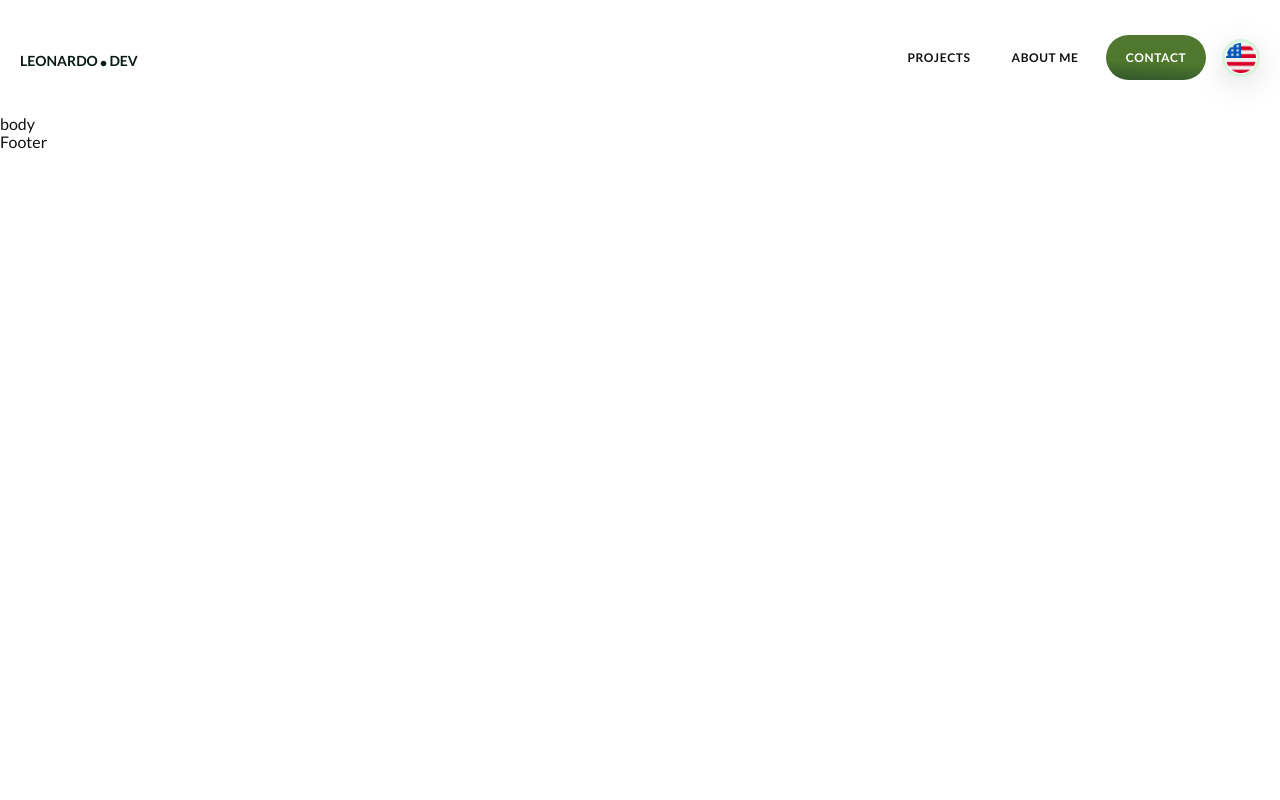
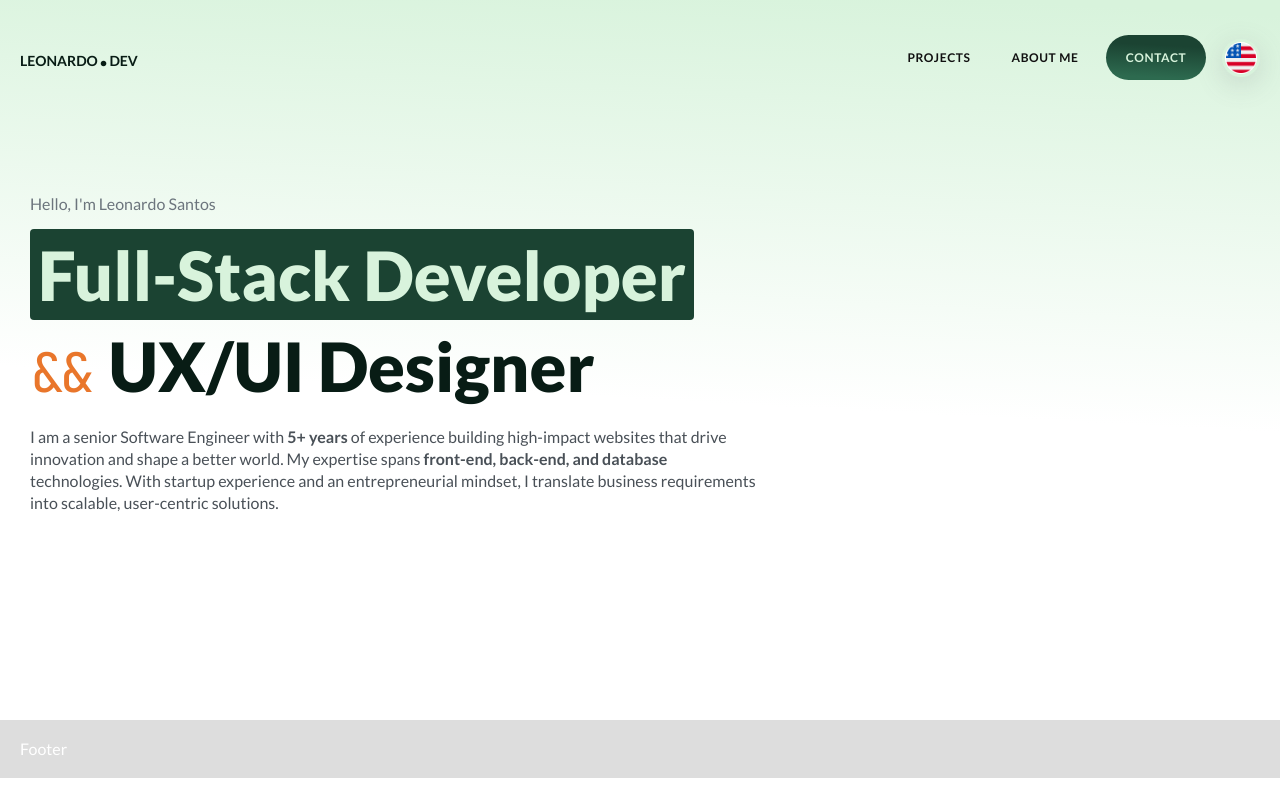
Before and after one commit to Santos-Leonardo/my-portfolio, a React (Vite) app: page / in a window 1280 px wide. Built offline with nearby package versions, Linux system fonts and the light colour scheme.

Commit message:
New colors on header; Implementation of the first section on the Home page

```diff
--- a/index.html
+++ b/index.html
@@ -6,6 +6,7 @@
         <link rel="preconnect" href="https://fonts.googleapis.com">
         <link rel="preconnect" href="https://fonts.gstatic.com" crossorigin>
         <link href="https://fonts.googleapis.com/css2?family=Lato:ital,wght@0,300;0,400;0,700;0,900;1,300;1,400;1,700;1,900&display=swap" rel="stylesheet">
+        <link href="https://fonts.googleapis.com/css2?family=JetBrains+Mono&display=swap" rel="stylesheet">
         <link rel="stylesheet" href="./src/assets/css/normalize-reset.css" />
         <meta name="viewport" content="width=device-width, initial-scale=1.0" />
         <title>Leonardo Santos | Full-Stack Developer</title>
--- a/src/App.jsx
+++ b/src/App.jsx
@@ -2,7 +2,7 @@
 
 import { ContextStorage } from './context/Context'
 import Header from './layout/header/Header'
-import Body from "./pages/body/Body"
+import Home from "./pages/home/Home"
 import Projects from "./pages/projects/Projects"
 import About from "./pages/about/About"
 import Footer from './layout/footer/Footer'
@@ -15,7 +15,7 @@
             <ContextStorage>
                 <Header />
                 <Routes>
-                    <Route path='/' element={<Body />}></Route>
+                    <Route path='/' element={<Home />}></Route>
                     <Route path='projects' element={<Projects />}></Route>
                     <Route path='about' element={<About />}></Route>
                     <Route path='*' element={<NotFound404 />} />
--- a/src/dictionary/EN.jsx
+++ b/src/dictionary/EN.jsx
@@ -7,5 +7,15 @@
         CONTACT: 'Contact'
     },
 
+    head: {
+
+        HELLO: "Hello, I'm",
+        IMSENIOR: 'I am a senior Software Engineer with ',
+        FIVEYEARS: '5+ years ',
+        WITHYEARSOFEXPERIENCE: 'of experience building high-impact websites that drive innovation and shape a better world. My expertise spans ',
+        STACKS: 'front-end, back-end, and database ',
+        END: 'technologies. With startup experience and an entrepreneurial mindset, I translate business requirements into scalable, user-centric solutions.',
+    },
+
 
 }
--- a/src/dictionary/PT.jsx
+++ b/src/dictionary/PT.jsx
@@ -7,5 +7,14 @@
         CONTACT: 'Contato'
     },
 
+    head: {
 
+        HELLO: "Olá, Eu sou o",
+        IMSENIOR: 'Sou um Engenheiro de Software com ',
+        FIVEYEARS: '5+ anos ',
+        WITHYEARSOFEXPERIENCE: 'de experiência na criação de sites que impulsionam a inovação e moldam um mundo melhor. Minha experiência abrange tecnologias de ',
+        STACKS: 'front-end, back-end e banco de dados. ',
+        END: 'Com experiência em startups e uma mentalidade empreendedora, traduzo requisitos de negócios em soluções escaláveis ​​e centradas no usuário.',
+
+    },
 }
--- a/src/index.css
+++ b/src/index.css
@@ -10,6 +10,7 @@
     --c7: #95d5b2;
     --c8: #b7e4c7;
     --c9: #d8f3dc;
+    --e1: #E9762B;
 
     /* Gray Colors */
     --g1: #1c1d20;
@@ -36,6 +37,7 @@
 
     /* General Sizes */
     --header-height: 115px;
+    --page-container: 1400px;
 }
 
 body {
@@ -50,3 +52,16 @@
 p {
     font-size: var(--fsize3);
 }
+
+.container {
+
+    width: 100%;
+    max-width: var(--page-container);
+    margin: 0 auto;
+    padding: 0 30px;
+}
+
+.code {
+    font-family: "JetBrains Mono", monospace;
+    font-weight: 400;
+}
--- a/src/layout/footer/footer.module.css
+++ b/src/layout/footer/footer.module.css
@@ -0,0 +1,6 @@
+footer {
+
+    background-color: #ddd;
+    color: #FFF;
+    padding: 20px;
+}
--- a/src/layout/header/header.module.css
+++ b/src/layout/header/header.module.css
@@ -8,6 +8,10 @@
     background-color: transparent;
     color: var(--c1);
     height: var(--header-height);
+    position: absolute;
+    top: 0;
+    left: 0;
+    right: 0;
 }
 
 .navList {
@@ -38,7 +42,7 @@
 
 .navItem:hover {
 
-    background-color: var(--g9);
+    background-color: var(--c8);
     animation: rotate 4s linear infinite;
 }
 
@@ -60,9 +64,9 @@
     padding: 16px 20px;
     border-radius: 30px;
     animation: none;
-    background: rgb(79,119,45);
-    background: linear-gradient(183deg, rgba(79,119,45,1) 60%, rgba(49,87,44,1) 100%);
-    color: #FFF;
+    background: rgb(27,67,50);
+    background: linear-gradient(183deg, rgba(27,67,50,1) 25%, rgba(45,106,79,1) 90%);
+    color: var(--c9);
     transition: all .4s ease;
 }
 
@@ -110,7 +114,7 @@
 }
 
 .mobileMenuIcon:hover {
-    background-color: var(--g9);
+    background-color: var(--c8);
     animation: rotate 4s linear infinite;
 }
 
--- a/src/pages/body/Body.jsx
+++ /dev/null
@@ -1,14 +0,0 @@
-import React from 'react'
-
-import styles from "./body.module.css"
-
-const Body = () => {
-
-    return (
-        <main>
-            body
-        </main>
-    )
-}
-
-export default Body;
--- /dev/null
+++ b/src/pages/home/Home.jsx
@@ -0,0 +1,15 @@
+import React from 'react'
+
+import styles from "./home.module.css"
+import Head from './sections/head/Head';
+
+const Home = () => {
+
+    return (
+        <main>
+            <Head />
+        </main>
+    )
+}
+
+export default Home;
--- /dev/null
+++ b/src/pages/home/sections/head/Head.jsx
@@ -0,0 +1,27 @@
+import React from 'react'
+
+import styles from './head.module.css'
+import { Context } from '../../../../context/Context'
+
+const Head = () => {
+
+    const DICT = React.useContext(Context).dictionary.head;
+
+    return (
+        <section className={styles.section}>
+            <div className={`container ${styles.headContent}`}>
+                {/* Intro Text */}
+                <div className={styles.introText}>
+                    <h2 className={styles.name}>{DICT.HELLO} Leonardo Santos</h2>
+                    <h1 className={styles.work}>
+                        <span className={styles.fullStack}>Full-Stack Developer</span>
+                        <span><small className={`code ${styles.and}`}>&&</small> UX/UI Designer</span>
+                    </h1>
+                    <p className={styles.aboutText}>{DICT.IMSENIOR} <strong>{DICT.FIVEYEARS}</strong> {DICT.WITHYEARSOFEXPERIENCE} <strong>{DICT.STACKS}</strong> {DICT.END}</p>
+                </div>
+            </div>
+        </section>
+    )
+}
+
+export default Head;
--- /dev/null
+++ b/src/pages/home/sections/head/head.module.css
@@ -0,0 +1,58 @@
+.section {
+
+    padding-top: var(--header-height);
+    background: rgb(216,243,220);
+    background: linear-gradient(183deg, rgba(216,243,220,1) 2%, rgba(255,255,255,1) 55%);
+    height: 90vh;
+}
+
+.headContent {
+
+    padding-top: 80px;
+    height: 100%;
+}
+
+.introText {
+    max-width: 60%;
+}
+
+.name {
+
+    font-size: var(--fsize3);
+    color: var(--g5);
+    margin-bottom: 16px;
+}
+
+.work {
+
+    font-size: var(--fsize8);
+    color: var(--c1);
+    font-weight: 900;
+    margin-bottom: 16px;
+}
+
+.work span {
+    display: block;
+    line-height: 75px;
+}
+
+.fullStack {
+
+    background-color: var(--c2);
+    padding: 8px;
+    border-radius: 4px;
+    width: fit-content;
+    color: var(--c9);
+    margin-bottom: 8px;
+}
+
+.and {
+    display: inline-block;
+    color: var(--e1);
+}
+
+.aboutText {
+    font-size: var(--fsize3);
+    color: var(--g4);
+    line-height: 22px;
+}
```
Also changed, not shown: src/assets/images/me.webp (added), src/pages/home/home.module.css (added).
